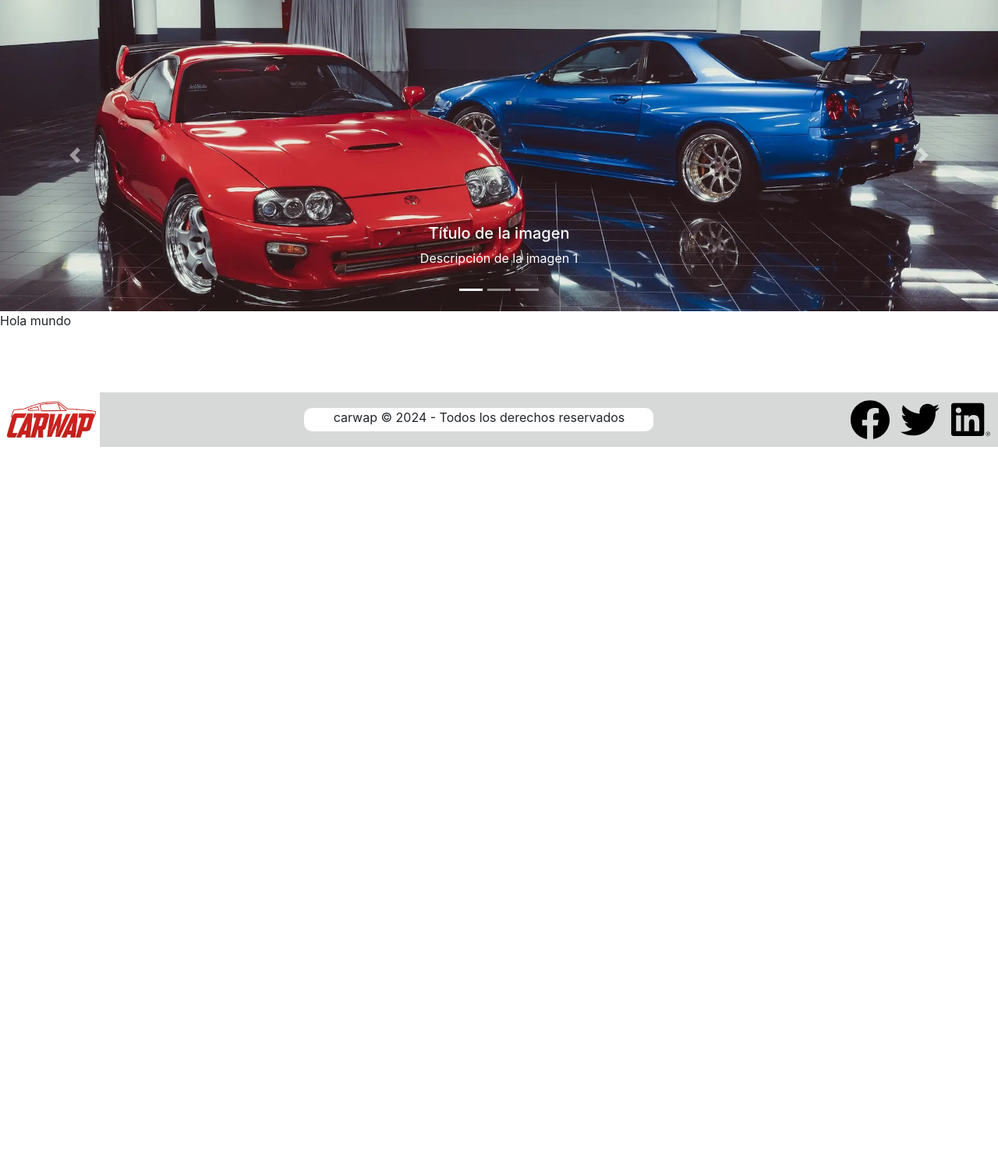
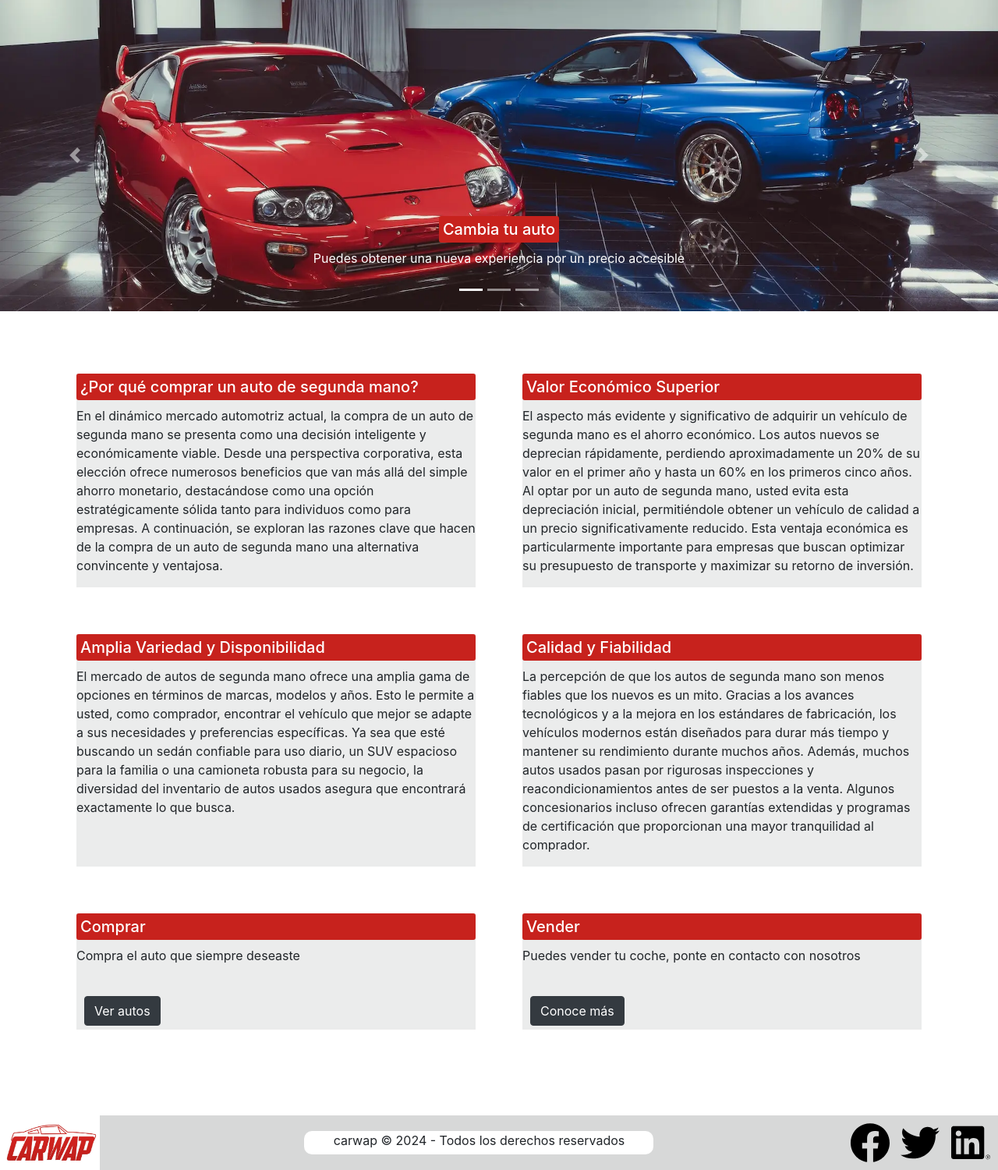
Before and after one commit to Fernenri33/carwapv2, a PHP site: page /carwap/View/Home.php in a window 1280 px wide. Shown: the part 81-1581 px from the top of the page at 78% size. Before the commit the page ends 654 px from the top, so only its background shows below. Run offline with PHP 8.4, Linux system fonts and the light colour scheme.

Commit message:
Actualzación

```diff
--- a/Model/User.php
+++ b/Model/User.php
@@ -40,9 +40,6 @@ class User {
         return $users;
       }
 
-    //   public function SearchUser(){
-
-    //   }
     }
 
 ?>
--- a/View/Home.php
+++ b/View/Home.php
@@ -26,17 +26,17 @@
                 <img src="../View/img/carrusel1.webp" class="d-block w-100" alt="Imagen 1">
                 <div class="carousel-caption d-none d-md-block">
                   <div class="carruselCont">
-                  <h5>Título de la imagen</h5>
-                    <p>Descripción de la imagen 1</p>
+                  <h5>Cambia tu auto</h5>
+                    <p>Puedes obtener una nueva experiencia por un precio accesible</p>
                   </div>
                 </div>
             </div>
             <div class="carousel-item">
                 <img src="../View/img/carrusel2.webp" class="d-block w-100" alt="Imagen 2">
                 <div class="carousel-caption d-none d-md-block">
-                    <<div class="carruselCont">
-                  <h5>Título de la imagen</h5>
-                    <p>Descripción de la imagen 1</p>
+                    <div class="carruselCont">
+                  <h5>Nuevos límites</h5>
+                    <p>Rompe el límite de tus expectativas</p>
                   </div>
                 </div>
             </div>
@@ -44,8 +44,8 @@
                 <img src="../View/img/carrusel3.jpg" class="d-block w-100" alt="Imagen 3">
                 <div class="carousel-caption d-none d-md-block">
                 <div class="carruselCont">
-                  <h5>Título de la imagen</h5>
-                    <p>Descripción de la imagen 1</p>
+                  <h5>Un auto familiar</h5>
+                    <p>Si buscas un carro accesible y práctico estás en el lugar correcto</p>
                   </div>
                 </div>
             </div>
@@ -60,8 +60,63 @@
         </a>
     </div>
 
-    <div class="cardContainer">
-      <p>Hola mundo</p>
+    <div class="HomeContenedor">
+      <div class="HomeCard">
+        <h5>
+        ¿Por qué comprar un auto de segunda mano?
+        </h5>
+        <p>
+        En el dinámico mercado automotriz actual, la compra de un auto de segunda mano se presenta como una decisión inteligente y económicamente viable. Desde una perspectiva corporativa, esta elección ofrece numerosos beneficios que van más allá del simple ahorro monetario, destacándose como una opción estratégicamente sólida tanto para individuos como para empresas. A continuación, se exploran las razones clave que hacen de la compra de un auto de segunda mano una alternativa convincente y ventajosa.
+        </p>
+      </div>
+
+      <div class="HomeCard">
+        <h5>
+        Valor Económico Superior
+        </h5>
+        <p>
+        El aspecto más evidente y significativo de adquirir un vehículo de segunda mano es el ahorro económico. Los autos nuevos se deprecian rápidamente, perdiendo aproximadamente un 20% de su valor en el primer año y hasta un 60% en los primeros cinco años. Al optar por un auto de segunda mano, usted evita esta depreciación inicial, permitiéndole obtener un vehículo de calidad a un precio significativamente reducido. Esta ventaja económica es particularmente importante para empresas que buscan optimizar su presupuesto de transporte y maximizar su retorno de inversión.
+        </p>
+      </div>
+
+
+      <div class="HomeCard">
+        <h5>
+        Amplia Variedad y Disponibilidad
+        </h5>
+        <p>
+        El mercado de autos de segunda mano ofrece una amplia gama de opciones en términos de marcas, modelos y años. Esto le permite a usted, como comprador, encontrar el vehículo que mejor se adapte a sus necesidades y preferencias específicas. Ya sea que esté buscando un sedán confiable para uso diario, un SUV espacioso para la familia o una camioneta robusta para su negocio, la diversidad del inventario de autos usados asegura que encontrará exactamente lo que busca.
+      </p>
+      </div>
+
+      <div class="HomeCard">
+        <h5>
+        Calidad y Fiabilidad
+        </h5>
+        <p>
+        La percepción de que los autos de segunda mano son menos fiables que los nuevos es un mito. Gracias a los avances tecnológicos y a la mejora en los estándares de fabricación, los vehículos modernos están diseñados para durar más tiempo y mantener su rendimiento durante muchos años. Además, muchos autos usados pasan por rigurosas inspecciones y reacondicionamientos antes de ser puestos a la venta. Algunos concesionarios incluso ofrecen garantías extendidas y programas de certificación que proporcionan una mayor tranquilidad al comprador.
+      </p>
+      </div>
+
+      <div class="HomeCard">
+        <h5>
+        Comprar
+        </h5>
+        <p>
+        Compra el auto que siempre deseaste
+      </p><br>
+      <button type="button" class="btn btn-dark">Ver autos</button>
+      </div>
+
+      <div class="HomeCard">
+        <h5>
+        Vender
+        </h5>
+        <p>
+          Puedes vender tu coche, ponte en contacto con nosotros
+      </p><br>
+      <button type="button" class="btn btn-dark">Conoce más</button>
+      </div>
     </div>
 
     <?php include 'Footer.php';?>
--- a/View/css/homestyle.css
+++ b/View/css/homestyle.css
@@ -9,5 +9,24 @@
     align-items: center;
 }
 h5{
-    width: 50%;
+    padding: 5px;
+    background-color: #C7221D;
+    color: white;
+    border-radius: 3px;
 }
+.HomeContenedor{
+    margin-top: 50px;
+    display: flex;
+    flex-direction: row;
+    flex-wrap: wrap;
+    justify-content: center;
+}
+.HomeCard{
+    width: 40%;
+    margin: 30px;
+    background-color: #d7d8d87c;
+}
+.btn.btn-dark{
+    margin-left: 10px;
+    margin-bottom: 5px;
+}
--- a/View/header.php
+++ b/View/header.php
@@ -11,17 +11,17 @@
     <main class="Principal">
         <header class="divHeader">
             <nav class="navegador">
-                <a class="a" href="Building.php">
+                <a class="a" href="Home.php">
                     <img src="..\View\img\logo.jpg" alt="logo carwap" class="logo">
                 </a>
                 <a href="AutoView.php"><input type="button" class="btn btn-light" value="Comprar"></a>
-                <a href="Building.php"><input type="button" class="btn btn-light" value="Vender"></a>
-                <a href="Building.php"><input type="button" class="btn btn-light" value="Conócenos"></a>
+                <a href="Vender.php"><input type="button" class="btn btn-light" value="Vender"></a>
+                <a href="Conocenos.php"><input type="button" class="btn btn-light" value="Conócenos"></a>
 
             </nav>
             <div class="log">
-                <a href="Building.php"><input type="button" class="btn btn-light" value="Iniciar sesión"></a>
-                <a href="Building.php">
+                <a href="../View/LoginView.php"><input type="button" class="btn btn-light" value="Iniciar sesión"></a>
+                <a href="../View/CarritoView.php">
                     <img src="..\View\img\cart-fill.svg" alt="logo carwap" class="logobasket">
                 </a>
             </div>
```
Also changed, not shown: Model/Carrito.php (+59 -41 lines), Model/Login.php (+13 -5 lines), View/CarritoView.php (+66 -28 lines), View/Conocenos.php (added, +69 -0 lines), View/Vender.php (added, +94 -0 lines).
